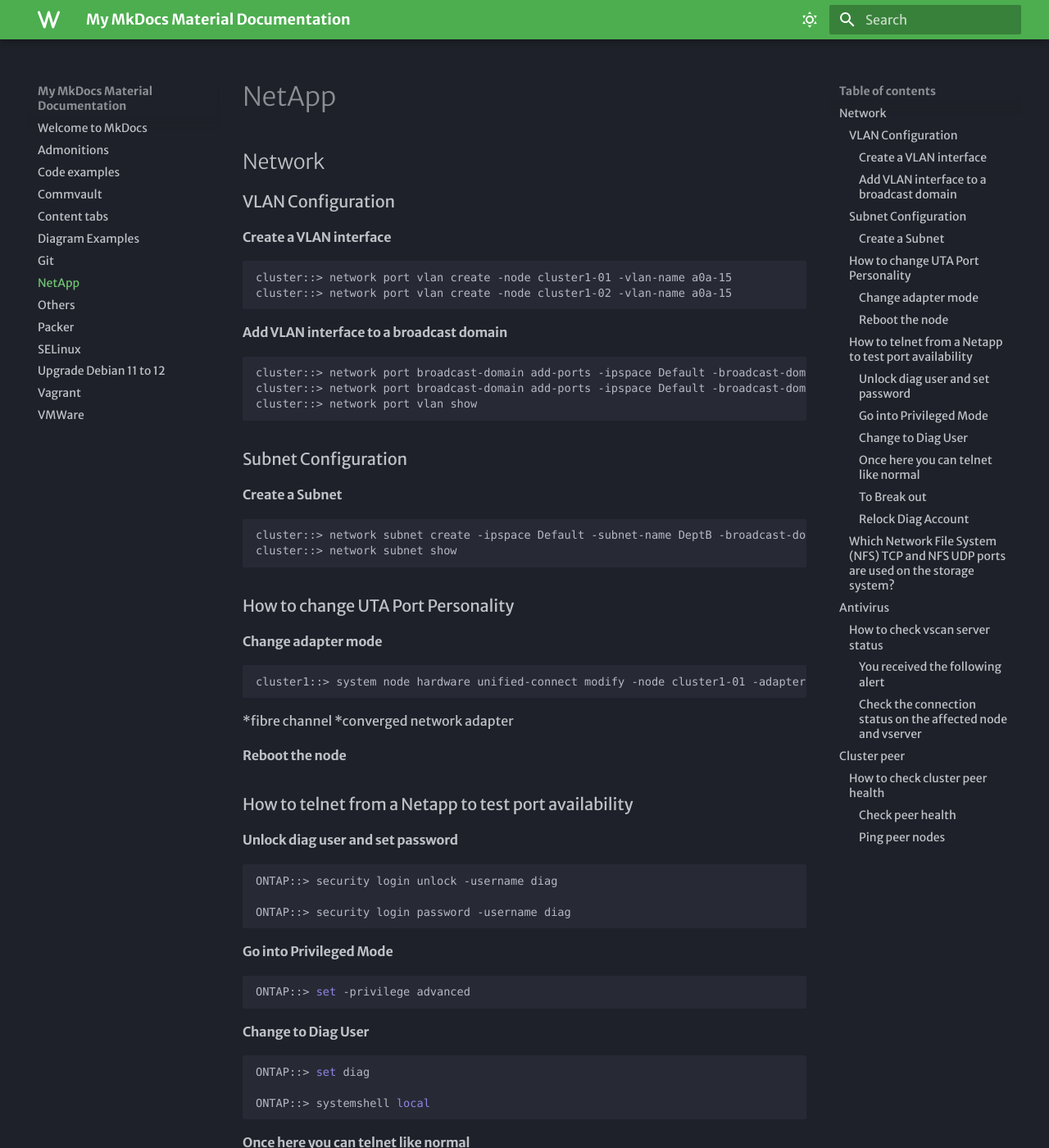
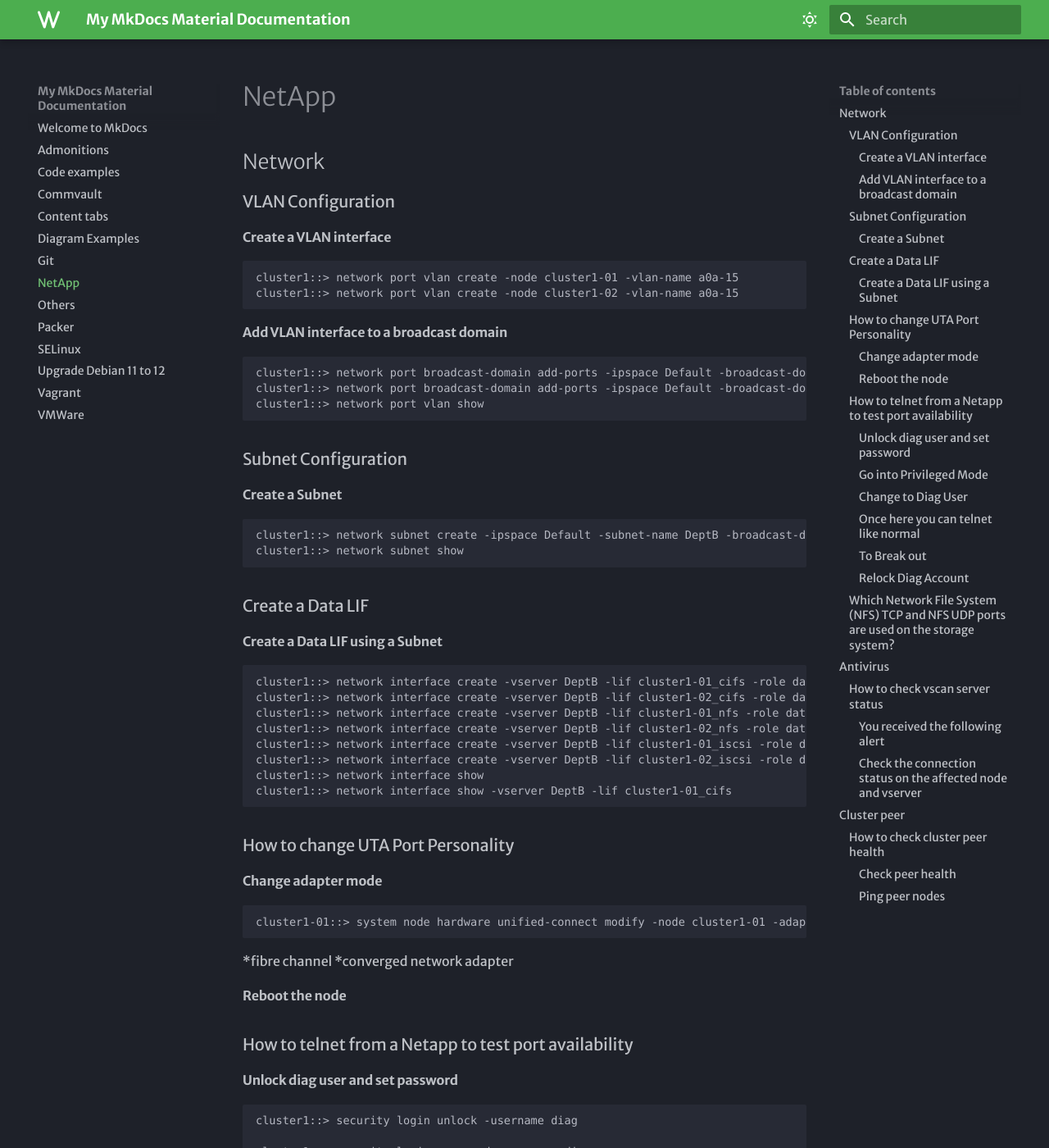
Before and after one commit to redrom357/mkdocs, an MkDocs documentation site: the page built from docs/netapp.md, in a window 1280 px wide and 1400 px high. Shown: the whole window at 82% size. Built offline with MkDocs 1.6.1 and Material for MkDocs 9.7.7, drawn with Linux system fonts in a browser that asks for light colours; some web fonts are replaced; some of the changed text lies outside the part shown.

Commit message:
Adding lif creation netapp page

````diff
--- a/docs/netapp.md
+++ b/docs/netapp.md
@@ -7,16 +7,16 @@
 #### Create a VLAN interface
 
 ```bash
-cluster::> network port vlan create -node cluster1-01 -vlan-name a0a-15
-cluster::> network port vlan create -node cluster1-02 -vlan-name a0a-15
+cluster1::> network port vlan create -node cluster1-01 -vlan-name a0a-15
+cluster1::> network port vlan create -node cluster1-02 -vlan-name a0a-15
 ```
 
 #### Add VLAN interface to a broadcast domain
 
 ```bash
-cluster::> network port broadcast-domain add-ports -ipspace Default -broadcast-domain DeptB -ports cluster1-01:a0a-15
-cluster::> network port broadcast-domain add-ports -ipspace Default -broadcast-domain DeptB -ports cluster1-02:a0a-15
-cluster::> network port vlan show
+cluster1::> network port broadcast-domain add-ports -ipspace Default -broadcast-domain DeptB -ports cluster1-01:a0a-15
+cluster1::> network port broadcast-domain add-ports -ipspace Default -broadcast-domain DeptB -ports cluster1-02:a0a-15
+cluster1::> network port vlan show
 ```
 
 ### Subnet Configuration
@@ -24,15 +24,30 @@
 #### Create a Subnet
 
 ```bash
-cluster::> network subnet create -ipspace Default -subnet-name DeptB -broadcast-domain DeptB -subnet 172.23.15.2/255.255.255.0 -gateway 172.23.15.254 -ip-ranges 172.23.15.21-172.23.15.40 -force-upudate-lif-association
-cluster::> network subnet show
+cluster1::> network subnet create -ipspace Default -subnet-name DeptB -broadcast-domain DeptB -subnet 172.23.15.2/255.255.255.0 -gateway 172.23.15.254 -ip-ranges 172.23.15.21-172.23.15.40 -force-upudate-lif-association
+cluster1::> network subnet show
+```
+
+### Create a Data LIF
+
+#### Create a Data LIF using a Subnet
+
+```bash
+cluster1::> network interface create -vserver DeptB -lif cluster1-01_cifs -role data -data-protocol cifs -subnet-name DeptB -home-node cluster1-01 -home-port a0a-15
+cluster1::> network interface create -vserver DeptB -lif cluster1-02_cifs -role data -data-protocol cifs -subnet-name DeptB -home-node cluster1-02 -home-port a0a-15
+cluster1::> network interface create -vserver DeptB -lif cluster1-01_nfs -role data -data-protocol nfs -subnet-name DeptB -home-node cluster1-01 -home-port a0a-15
+cluster1::> network interface create -vserver DeptB -lif cluster1-02_nfs -role data -data-protocol nfs -subnet-name DeptB -home-node cluster1-02 -home-port a0a-15
+cluster1::> network interface create -vserver DeptB -lif cluster1-01_iscsi -role data -data-protocol iscsi -subnet-name DeptB -home-node cluster1-01 -home-port a0a-15
+cluster1::> network interface create -vserver DeptB -lif cluster1-02_iscsi -role data -data-protocol iscsi -subnet-name DeptB -home-node cluster1-02 -home-port a0a-15
+cluster1::> network interface show
+cluster1::> network interface show -vserver DeptB -lif cluster1-01_cifs
 ```
 
 ### How to change UTA Port Personality
 
 #### Change adapter mode
 ```bash
-cluster1::> system node hardware unified-connect modify -node cluster1-01 -adapter 1a -mode fc* / cna**
+cluster1-01::> system node hardware unified-connect modify -node cluster1-01 -adapter 1a -mode fc* / cna**
 ```
 *fibre channel
 *converged network adapter
@@ -43,23 +58,23 @@
 
 #### Unlock diag user and set password
 ```bash
-ONTAP::> security login unlock -username diag
+cluster1::> security login unlock -username diag
 
-ONTAP::> security login password -username diag
+cluster1::> security login password -username diag
 ```
 #### Go into Privileged Mode
 ```bash
-ONTAP::> set -privilege advanced
+cluster1::> set -privilege advanced
 ```
 #### Change to Diag User
 ```bash
-ONTAP::> set diag
+cluster1::> set diag
 
-ONTAP::> systemshell local
+cluster1::> systemshell local
 ```
 #### Once here you can telnet like normal
 ```bash
-ONTAP%>telnet mail.domain.com 25
+cluster1%>telnet mail.domain.com 25
 ```
 #### To Break out
 
@@ -67,7 +82,7 @@
 
 #### Relock Diag Account
 ```bash
-NETAPP::> security login unlock -username diag
+cluster1::> security login unlock -username diag
 ```
 
 ### Which Network File System (NFS) TCP and NFS UDP ports are used on the storage system?
@@ -86,22 +101,22 @@
 - It is possible to modify those default ports, therefore to check the currently configured ports on your storage controller please use the following commands,
 
 ```bash
-cDot::*> nfs show -vserver NFSsvm -fields rquotad-port ,nlm-port ,nsm-port ,mountd-port
+cluster1::*> nfs show -vserver NFSsvm -fields rquotad-port ,nlm-port ,nsm-port ,mountd-port
 vserver mountd-port nlm-port nsm-port rquotad-port
 ------- ----------- -------- -------- ------------
 NFSsvm    635         4045     4046     4049
 
-cDot::*>
+cluster1::*>
 ```
 
 - Alternatively show the ports listening on the node with the following
 
 ```bash
-cdot::> network connection listening show -node <node name>
+cluster1::> network connection listening show -node <node name>
 Vserver Name     Interface Name:Local Port              Protocol/Service
 ---------------- -------------------------------------  -----------------------
-Node: node 1
-Cluster          node1_clus1:7700                       TCP/ctlopcp
+Node: cluster1-01
+Cluster          cluster1-01:7700                       TCP/ctlopcp
 vs01             VS01_lif01:40001                       TCP/cifs-msrpc
 VS01             VS01_lif01:135                         TCP/cifs-msrpc
 VS01             VS01_lif01:4049                        UDP/unknown
@@ -138,9 +153,9 @@
 
 #### You received the following alert
 ```bash
-affa220-1-cluster::> event log show -node <node> -seqnum <seqnum>
+cluster1::> event log show -node cluster1-01 -seqnum <seqnum>
 
-                  Node: <node>
+                  Node: cluster1-01
              Sequence#: 5290401
                   Time: 3/3/2025 12:51:24
               Severity: EMERGENCY
@@ -154,10 +169,10 @@
 #### Check the connection status on the affected node and vserver
 
 ```bash
-cluster::> vscan connection-status show -node <node> -vserver <vserver>
+cluster1::> vscan connection-status show -node cluster1-01 -vserver <vserver>
   (vserver vscan connection-status show)
 
-                           Node: <node>
+                           Node: cluster1-01
                         Vserver: <vserver>
 List of Connected Vscan Servers: <vscan_server>
 Number of Connected Vscan Servers Serving the Vserver: 1
@@ -170,7 +185,7 @@
 #### Check peer health
 
 ```bash
-cluster::> cluster peer health show
+cluster1::> cluster peer health show
 Node       Cluster-Name                 Node-Name
              Ping-Status               RDB-Health Cluster-Health Availability
 ---------- --------------------------- --------- --------------- ------------
@@ -192,7 +207,7 @@
 #### Ping peer nodes
 
 ```bash
-cluster::> cluster peer ping
+cluster1::> cluster peer ping
 Node: nodea        Destination Cluster: cluster
 Destination Node IP Address       Count  TTL RTT(ms) Status
 ---------------- ---------------- ----- ---- ------- -------------------------
````
